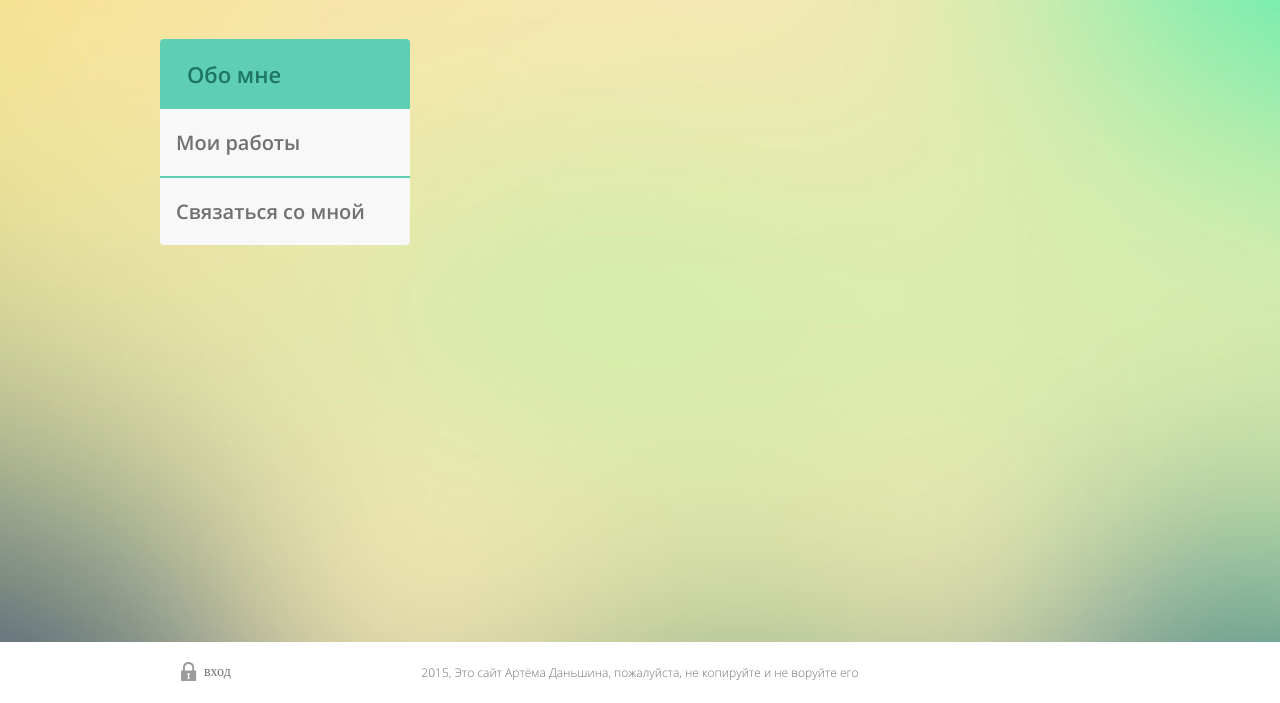
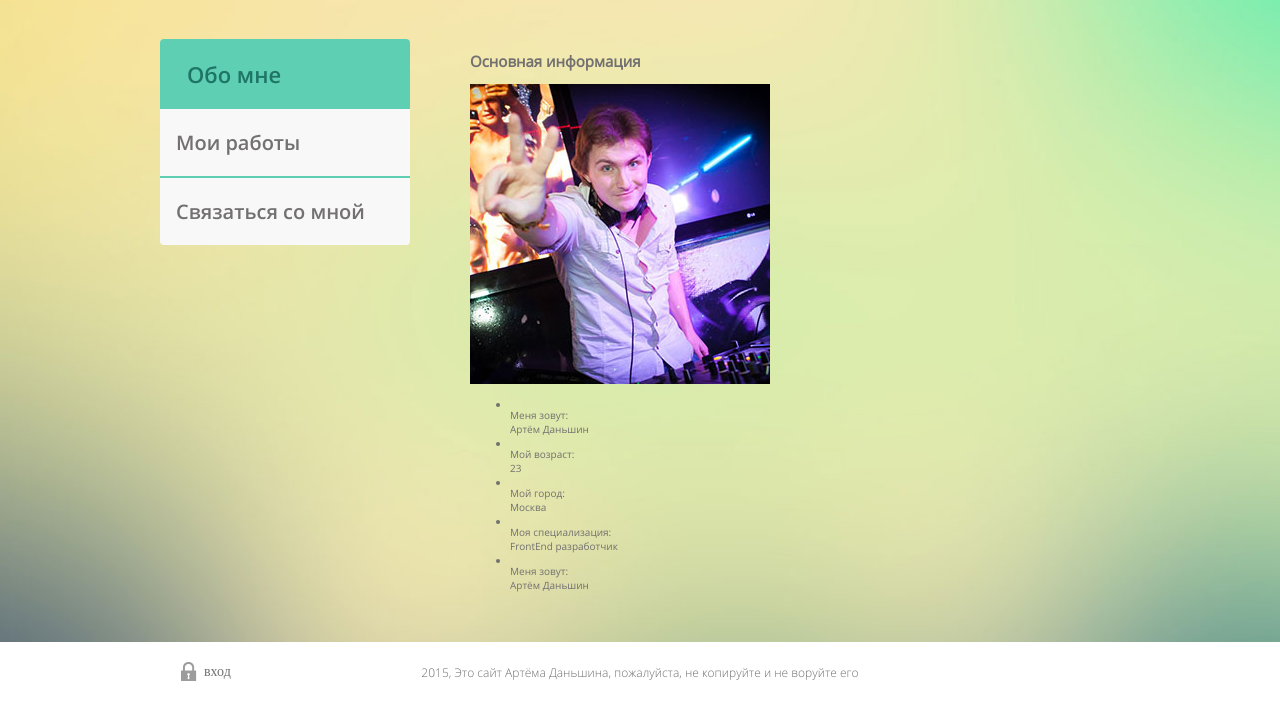
Before and after one commit to ArtDanshin/LoftSchool_dz1, a PHP site: page / in a window 1280 px wide. Shown: the part 97-800 px from the top of the page. Run offline with PHP 8.4, Linux system fonts and the light colour scheme; some libraries are stand-ins or nearby versions; some web fonts are replaced.

Commit message:
Добавлен аватар, начата разработка блока с изменяемым контентом

```diff
--- a/app/css/main.css
+++ b/app/css/main.css
@@ -146,6 +146,14 @@ body {
 .navigation .navigation-item:hover {
 	background: #dcdbdb;
 }
+/* Навигация - Конец */
+
+/* Главная область */
+.variable-content {
+	width: 650px;
+	float: right;
+}
+/* Главная область - Конец*/
 
 /* Футер */
 .page-footer {
--- a/app/index.html
+++ b/app/index.html
@@ -46,6 +46,7 @@
 				</div>
 			</header>
 			<div class="container">
+				<!-- Сайдбар -->
 				<aside class="sidebar">
 					<nav class="navigation">
 						<ul class="navigation-list">
@@ -64,6 +65,43 @@
 
 					</adress>
 				</aside>
+				<!-- Изменяемый контент-->
+				<div class="variable-content">
+					<div class="aboutbox">
+						<h2 class="aboutbox-header">Основная информация</h2>
+						<div class="aboutbox-body clearfix">
+							<div class="image-wrap">
+								<div class="avatar-box"><img src="img/face.jpg" height="300" width="300" alt="Аватар Артёма Даньшина" class="avatar"></div>
+							</div>
+							<div class="worksheet-wrap">
+								<ul class="worksheet-list">
+									<li class="worksheet-item clearfix">
+										<div class="worksheet-what">Меня зовут:</div>
+										<div class="worksheet-info">Артём Даньшин</div>
+									</li>
+									<li class="worksheet-item clearfix">
+										<div class="worksheet-what">Мой возраст:</div>
+										<div class="worksheet-info">23</div>
+									</li>
+									<li class="worksheet-item clearfix">
+										<div class="worksheet-what">Мой город:</div>
+										<div class="worksheet-info">Москва</div>
+									</li>
+									<li class="worksheet-item clearfix">
+										<div class="worksheet-what">Моя специализация:</div>
+										<div class="worksheet-info">FrontEnd разработчик</div>
+									</li>
+									<li class="worksheet-item clearfix">
+										<div class="worksheet-what">Меня зовут:</div>
+										<div class="worksheet-info">Артём Даньшин</div>
+									</li>
+								</ul>
+							</div>
+						</div>
+					</div>
+					<div class="aboutbox"></div>
+					<div class="aboutbox"></div>
+				</div>
 			</div>
 		</div>
 	</div>
```
Also changed, not shown: app/img/face.jpg (added).
